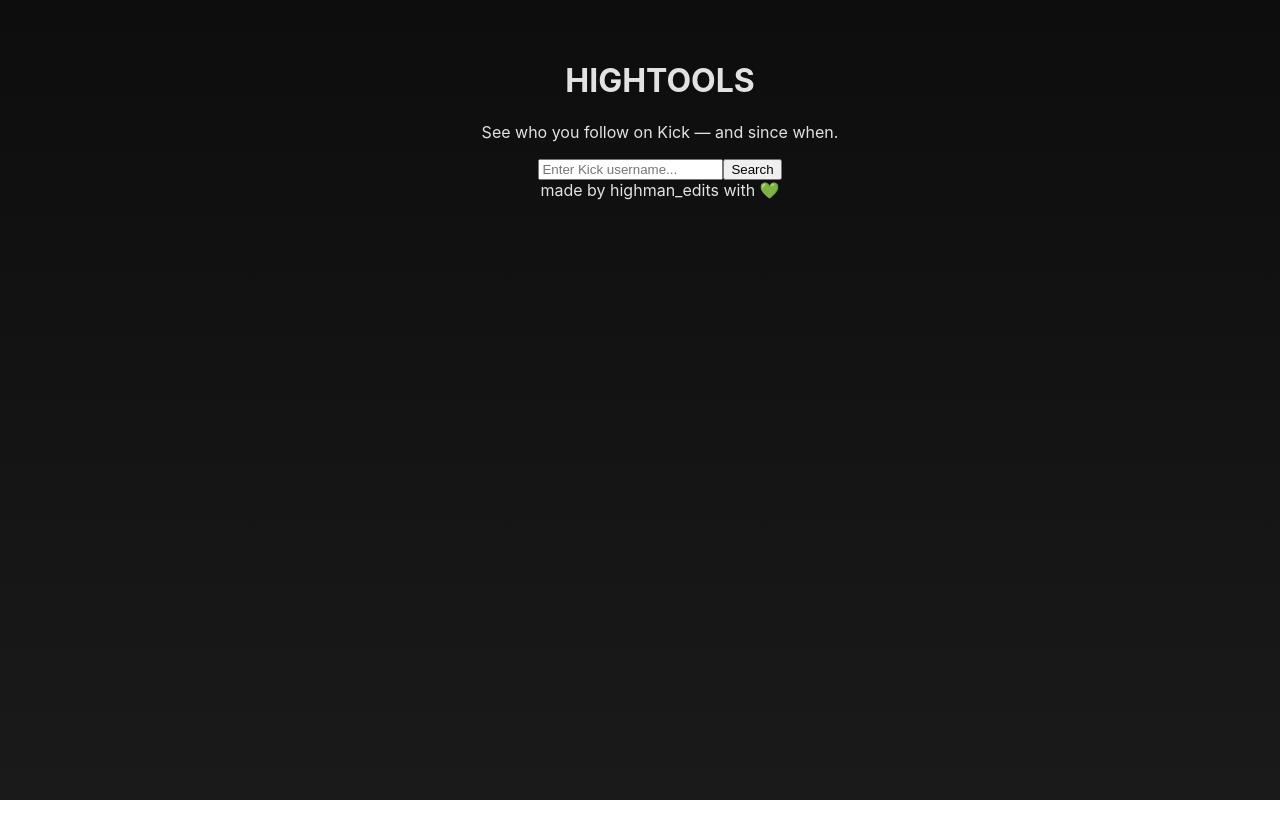
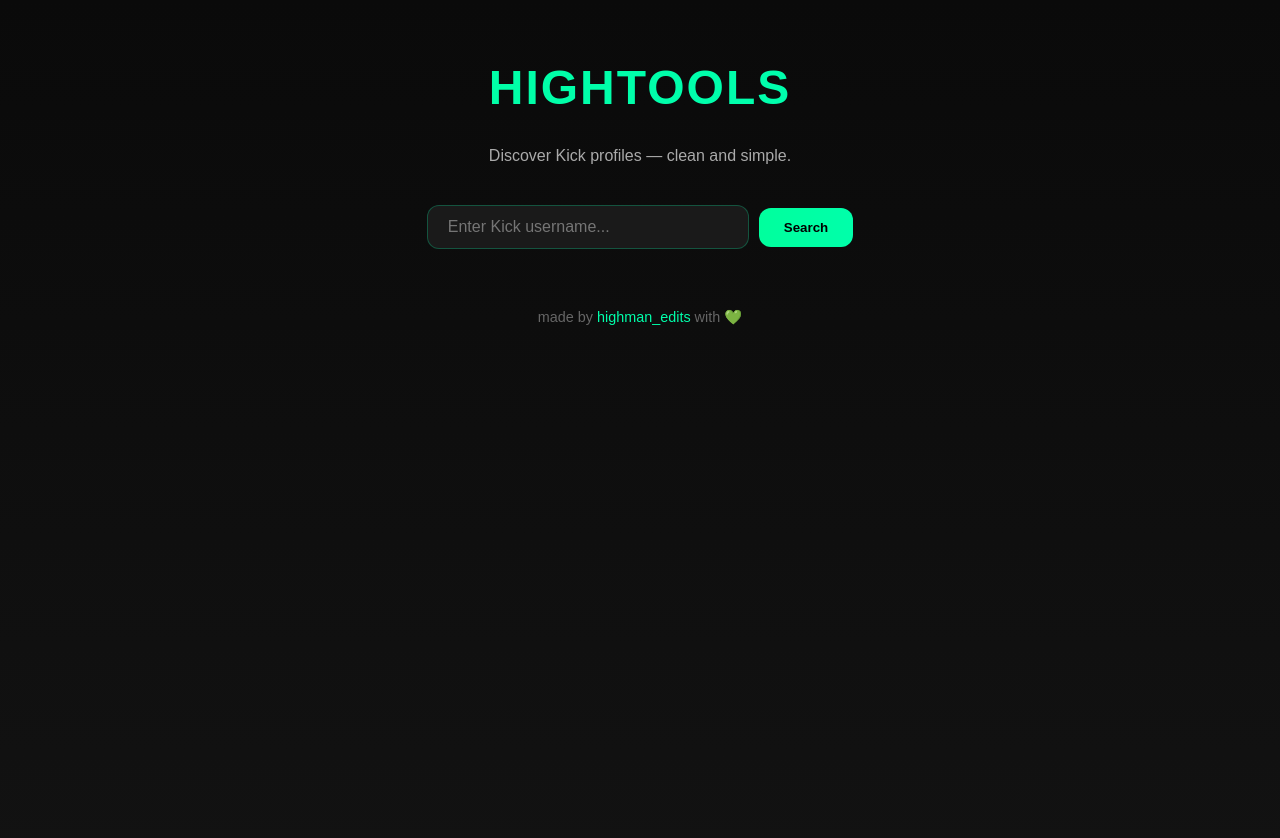
Before and after one commit to higheditss96/hightools-frontend, a React (Create React App) app: page / in a window 1280 px wide. Shown: the top 838 px of the page. Before the commit the page ends 800 px from the top, so only its background shows below. Built offline with nearby package versions, Linux system fonts and the light colour scheme.

Commit message:
new modern UI for HIGHTOOLS

```diff
--- a/src/App.css
+++ b/src/App.css
@@ -1,184 +1,133 @@
-/* ===== GLOBAL ===== */
 body {
+  background: linear-gradient(180deg, #0a0a0a 0%, #121212 100%);
+  color: #e0e0e0;
+  font-family: "Poppins", sans-serif;
+  text-align: center;
   margin: 0;
-  font-family: "Poppins", "Inter", sans-serif;
-  background: linear-gradient(180deg, #0d0d0d 0%, #1a1a1a 100%);
-  color: #e2e2e2;
   min-height: 100vh;
-  display: flex;
-  flex-direction: column;
-  align-items: center;
 }
 
-/* ===== MAIN CONTAINER ===== */
-.App {
-  text-align: center;
-  padding: 40px 20px;
-  width: 100%;
-  max-width: 1200px;
-}
-
-/* ===== TITLES ===== */
-.title {
+.logo {
+  margin-top: 60px;
   font-size: 3rem;
-  font-weight: 800;
-  letter-spacing: 1px;
-  background: linear-gradient(90deg, #00ff84, #00ffaa);
+  background: linear-gradient(90deg, #00ff9d, #00ffaa, #00ffb7);
   -webkit-background-clip: text;
   -webkit-text-fill-color: transparent;
-  margin-bottom: 10px;
-  text-transform: uppercase;
+  letter-spacing: 2px;
 }
 
 .subtitle {
-  color: #a9a9a9;
-  font-size: 1.05rem;
-  margin-bottom: 45px;
+  margin-top: 5px;
+  color: #aaa;
+  font-weight: 300;
 }
 
-/* ===== SEARCH BAR ===== */
-.search-form {
+.search-container {
+  margin-top: 40px;
   display: flex;
   justify-content: center;
+  align-items: center;
   gap: 10px;
-  margin-bottom: 40px;
-  flex-wrap: wrap;
 }
 
-.search-form input {
-  width: 320px;
-  padding: 12px 16px;
+.search-input {
+  padding: 12px 20px;
+  width: 280px;
+  border: 1px solid #00ffaa40;
   border-radius: 12px;
-  border: 1px solid #2e2e2e;
-  background: rgba(20, 20, 20, 0.85);
-  color: #e2e2e2;
+  background: #1a1a1a;
+  color: #fff;
   font-size: 1rem;
-  transition: all 0.3s ease;
-  box-shadow: 0 0 0 transparent;
+  transition: 0.3s;
 }
 
-.search-form input:focus {
+.search-input:focus {
   outline: none;
   border-color: #00ffaa;
-  box-shadow: 0 0 10px #00ffaa60;
+  box-shadow: 0 0 10px #00ffaa40;
 }
 
-.search-form button {
-  background: linear-gradient(90deg, #00ff84, #00ffaa);
-  color: #0d0d0d;
-  font-weight: 600;
+.search-btn {
+  background: linear-gradient(90deg, #00ff9d, #00ffaa);
+  color: #000;
   border: none;
   border-radius: 12px;
-  padding: 12px 22px;
+  padding: 12px 25px;
+  font-weight: 600;
   cursor: pointer;
-  transition: all 0.25s ease;
+  transition: 0.3s;
 }
 
-.search-form button:hover {
+.search-btn:hover {
   transform: scale(1.05);
-  box-shadow: 0 4px 12px rgba(0, 255, 132, 0.4);
+  box-shadow: 0 0 15px #00ffaa50;
 }
 
-/* ===== STATUS MESSAGES ===== */
-.loading {
-  color: #00ffaa;
-  font-size: 1.1rem;
+.error {
+  color: #ff5555;
   margin-top: 20px;
 }
 
-.error {
-  color: #ff5e5e;
-  margin-top: 15px;
-  font-weight: 500;
+.card {
+  background: rgba(255, 255, 255, 0.05);
+  border: 1px solid #00ffaa20;
+  border-radius: 20px;
+  width: 400px;
+  margin: 40px auto 0;
+  padding: 25px;
+  box-shadow: 0 0 20px rgba(0, 255, 170, 0.1);
+  animation: fadeIn 0.5s ease-in-out;
 }
 
-/* ===== GRID ===== */
-.follows-grid {
-  display: grid;
-  grid-template-columns: repeat(auto-fill, minmax(180px, 1fr));
-  gap: 25px;
-  padding: 0 20px;
-  margin-top: 30px;
+.card-header {
+  display: flex;
+  align-items: center;
+  gap: 15px;
 }
 
-/* ===== FOLLOW CARD ===== */
-.follow-card {
-  background: rgba(18, 18, 18, 0.9);
-  border: 1px solid rgba(50, 50, 50, 0.9);
-  border-radius: 18px;
-  padding: 15px;
-  text-align: center;
-  transition: all 0.3s ease;
-  backdrop-filter: blur(8px);
-  box-shadow: 0 4px 10px rgba(0, 0, 0, 0.4);
+.avatar {
+  width: 90px;
+  height: 90px;
+  border-radius: 50%;
+  border: 2px solid #00ffaa;
 }
 
-.follow-card:hover {
-  transform: translateY(-5px);
-  border-color: #00ff84;
-  box-shadow: 0 8px 20px rgba(0, 255, 132, 0.25);
+.card-info {
+  text-align: left;
+  margin-top: 20px;
 }
 
-.follow-card img {
-  width: 100%;
-  height: 160px;
-  object-fit: cover;
-  border-radius: 14px;
-  margin-bottom: 10px;
-}
-
-.follow-card h3 {
-  margin: 5px 0 2px;
-  font-size: 1.1rem;
-  color: #e4e4e4;
-}
-
-.follow-card a {
-  color: #00ff84;
-  text-decoration: none;
-  transition: color 0.2s ease;
-}
-
-.follow-card a:hover {
+.value {
   color: #00ffaa;
 }
 
-.follow-card p {
-  font-size: 0.85rem;
-  color: #999;
+.bio {
+  color: #aaa;
+  font-size: 0.9rem;
 }
 
-/* ===== FOOTER ===== */
-.footer {
-  text-align: center;
+footer {
   margin-top: 60px;
-  color: #888;
-  font-size: 0.95rem;
-  font-weight: 500;
-  letter-spacing: 0.5px;
-  padding-bottom: 40px;
+  color: #666;
+  font-size: 0.9rem;
 }
 
-.footer a {
-  color: #00ff84;
-  font-weight: 600;
-  text-decoration: none;
-  transition: color 0.3s ease;
-}
-
-.footer a:hover {
+.author {
   color: #00ffaa;
 }
 
-.footer span {
-  animation: pulse 2s infinite ease-in-out;
+.fade-in {
+  opacity: 0;
+  animation: fadeIn 0.6s ease-in-out forwards;
 }
 
-@keyframes pulse {
-  0%, 100% {
-    color: #00ff84;
+@keyframes fadeIn {
+  from {
+    opacity: 0;
+    transform: translateY(15px);
   }
-  50% {
-    color: #00ffaa;
+  to {
+    opacity: 1;
+    transform: translateY(0);
   }
 }
--- a/src/App.js
+++ b/src/App.js
@@ -5,10 +5,12 @@
   const [username, setUsername] = useState("");
   const [userData, setUserData] = useState(null);
   const [error, setError] = useState("");
+  const [loading, setLoading] = useState(false);
 
   const handleSearch = async () => {
     setError("");
     setUserData(null);
+    setLoading(true);
 
     try {
       const res = await fetch(
@@ -23,45 +25,65 @@
       setUserData(data);
     } catch (err) {
       setError(err.message);
+    } finally {
+      setLoading(false);
     }
   };
 
   return (
     <div className="App">
-      <h1>HIGHTOOLS</h1>
-      <p>See who you follow on Kick — and since when.</p>
+      <h1 className="logo">HIGHTOOLS</h1>
+      <p className="subtitle">Discover Kick profiles — clean and simple.</p>
 
-      <div className="search-box">
+      <div className="search-container">
         <input
           type="text"
           placeholder="Enter Kick username..."
           value={username}
           onChange={(e) => setUsername(e.target.value)}
+          className="search-input"
         />
-        <button onClick={handleSearch}>Search</button>
+        <button onClick={handleSearch} className="search-btn">
+          {loading ? "Searching..." : "Search"}
+        </button>
       </div>
 
       {error && <p className="error">{error}</p>}
 
       {userData && (
-        <div className="user-card">
+        <div className="card fade-in">
+          <div className="card-header">
             <img
               src={
                 userData.profile_pic
                   ? `https://files.kick.com${userData.profile_pic}`
-                : "https://via.placeholder.com/100"
+                  : "https://via.placeholder.com/120"
               }
               alt="Profile"
               className="avatar"
             />
+            <div>
               <h2>{userData.username}</h2>
-          <p>{userData.bio || "No bio available"}</p>
+              <p className="bio">{userData.bio || "No bio available."}</p>
+            </div>
+          </div>
+
+          <div className="card-info">
             <p>
-            <strong>Followers:</strong> {userData.followers || 0}
+              <strong>Followers:</strong>{" "}
+              <span className="value">{userData.followers || 0}</span>
             </p>
             <p>
-            <strong>Country:</strong> {userData.country || "Unknown"}
+              <strong>Country:</strong>{" "}
+              <span className="value">{userData.country || "Unknown"}</span>
             </p>
+            <p>
+              <strong>Joined:</strong>{" "}
+              <span className="value">
+                {new Date(userData.joined).toLocaleDateString()}
+              </span>
+            </p>
+          </div>
         </div>
       )}
 
```
Lines whose indentation alone changed are shown as unchanged.
